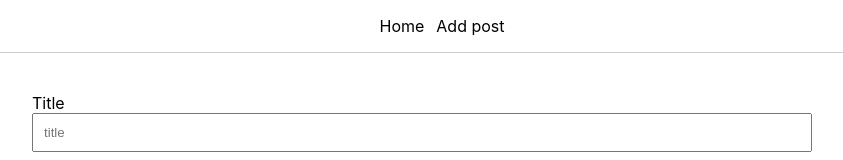
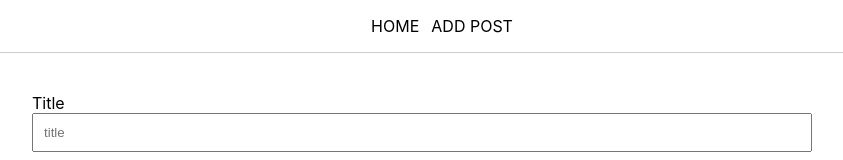
Before and after one commit to Dina2703/next-mongodb-vercel, a Next.js app: page /add-post in a window 1280 px wide. Shown: the top 160 px of the page, without its empty margins (218-1061 px from the left). Built offline with nearby package versions, Linux system fonts and the light colour scheme.

Commit message:
made a change to save .env.local changes

```diff
--- a/components/Nav.js
+++ b/components/Nav.js
@@ -8,12 +8,12 @@ export default function Nav() {
       <ul className={styles.list}>
         <li className={styles.item}>
           <Link href="/">
-            <a>Home</a>
+            <a>HOME</a>
           </Link>
         </li>
         <li>
           <Link href="/add-post">
-            <a>Add post</a>
+            <a>ADD POST</a>
           </Link>
         </li>
       </ul>
```
